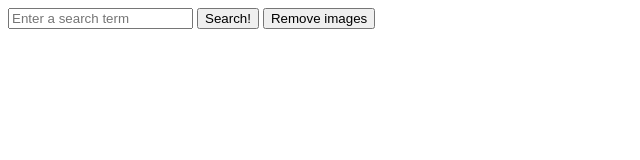
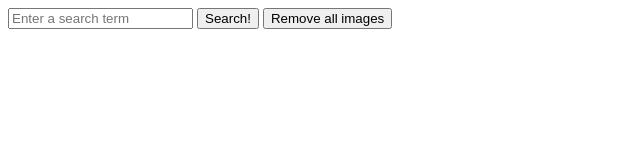
Before and after one commit to iam8/14.3.13-Giphy-Party, a plain HTML site: page index.html in a window 1280 px wide. Shown: the full height of the page, 0-640 px from the left. Drawn offline with nearby package versions, Linux system fonts and the light colour scheme.

Commit message:
Added ID to button input for removing all images

```diff
--- a/index.html
+++ b/index.html
@@ -17,8 +17,10 @@
         <input id="search-input" type="text" placeholder="Enter a search term">
 
         <input id="submit-input" type="submit" value="Search!">
-        <input type="button" value="Remove images">
+        <input id="remove-images" type="button" value="Remove all images">
     </form>
+
+
 
     <div id="giphy-section" class="giphy-container">
 
```
